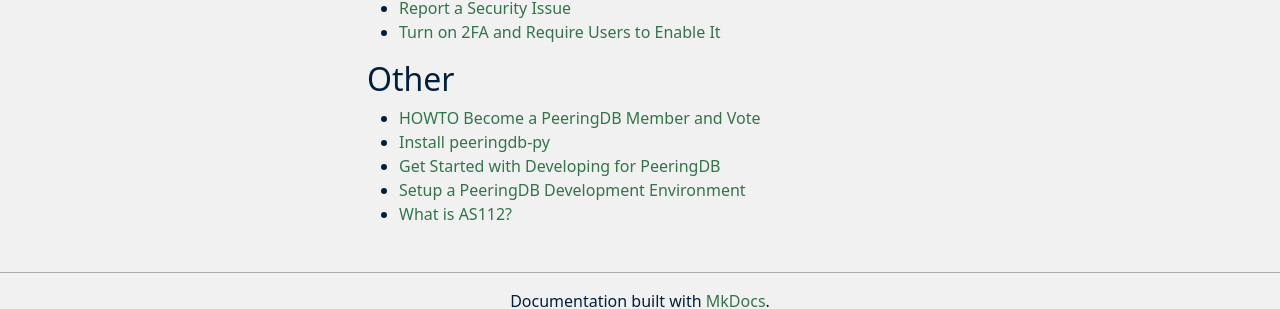
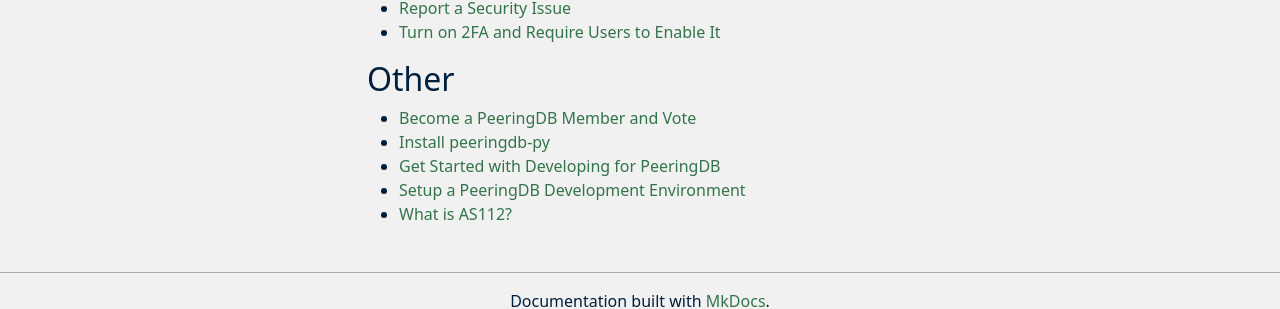
Before and after one commit to peeringdb/docs, an MkDocs documentation site: the page built from docs/howtos.md, in a window 1280 px wide and 1062 px high. Shown: the part 733-1042 px from the top of the window. Built offline with MkDocs 1.6.1, drawn with Linux system fonts in a browser that asks for light colours; nearby versions of some CDN libraries.

Commit message:
HOWTO copy edit.

```diff
--- a/docs/howtos.md
+++ b/docs/howtos.md
@@ -24,7 +24,7 @@
 - [Turn on 2FA and Require Users to Enable It](howto/enable_require_2fa.md)
 
 ## Other
-- [HOWTO Become a PeeringDB Member and Vote](howto/member_vote.md)
+- [Become a PeeringDB Member and Vote](howto/member_vote.md)
 - [Install peeringdb-py](howto/peeringdb-py.md)
 - [Get Started with Developing for PeeringDB](howto/get-started-developing.md)
 - [Setup a PeeringDB Development Environment](howto/run_development_container.md)
```
